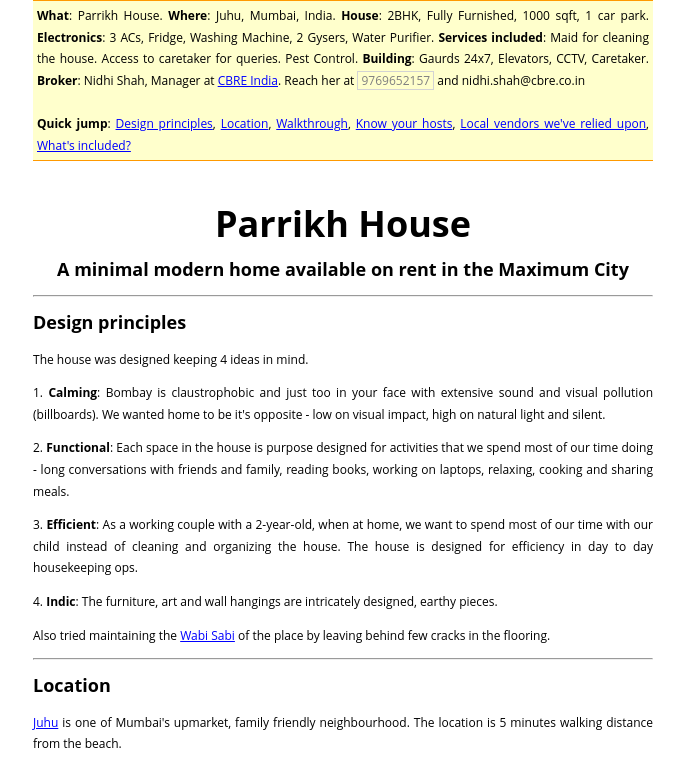
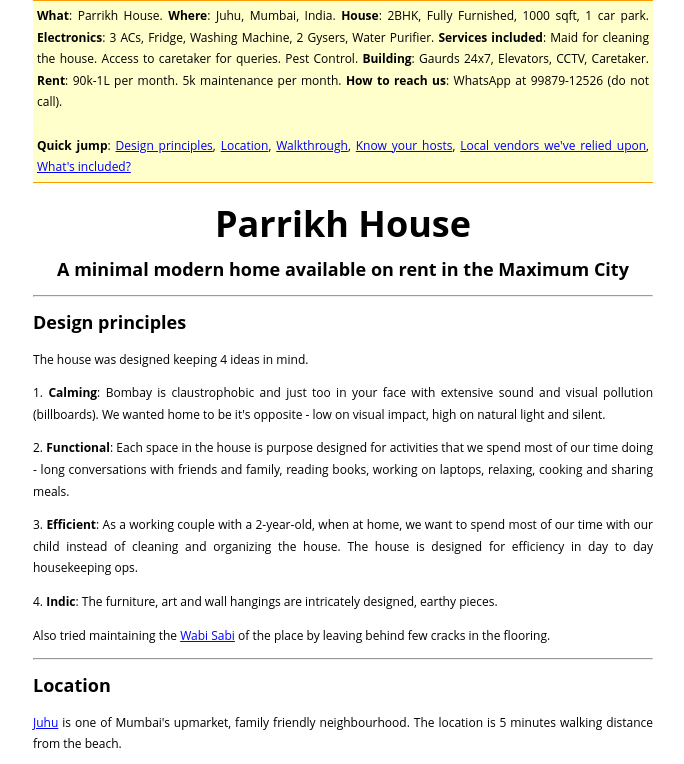
Before and after one commit to dharashah04/juhu, a plain HTML site: page index.html in a window 1280 px wide. Shown: the top 764 px of the page, without its empty margins (297-981 px from the left). Drawn offline with Linux system fonts and the light colour scheme.

Commit message:
updating details

```diff
--- a/index.html
+++ b/index.html
@@ -13,7 +13,8 @@
             <b>Electronics</b>: 3 ACs, Fridge, Washing Machine, 2 Gysers, Water Purifier.
             <b>Services included</b>: Maid for cleaning the house. Access to caretaker for queries. Pest Control.
             <b>Building</b>: Gaurds 24x7, Elevators, CCTV, Caretaker.
-            <b>Broker</b>: Nidhi Shah, Manager at <a href="https://www.cbre.co.in/en" target="_blank">CBRE India</a>. Reach her at <a href="tel:+91-9769652157">9769652157</a> and nidhi.shah@cbre.co.in
+            <b>Rent</b>: 90k-1L per month. 5k maintenance per month.
+            <b>How to reach us</b>: WhatsApp at 99879-12526 (do not call).
             <br/><br/>
             <b>Quick jump</b>: <a href="#design-principles">Design principles</a>, <a href="#location">Location</a>, <a href="#walkthrough">Walkthrough</a>, <a href="#hosts">Know your hosts</a>, <a href="#vendors">Local vendors we've relied upon</a>, <a href="#whats-included">What's included?</a>
           </div>
@@ -147,8 +148,6 @@
           <h3>Hosts</h3>
           <p><a href="https://www.linkedin.com/in/ritvvijparrikh/" target="_blank">Ritvvij Parrikh</a> and <a href="https://www.linkedin.com/in/dhara-parikh/" target="_blank">Dhara Shah</a> are co-founders of data analytics and visualisation agency <a href="http://pykih.com/" target="_blank">pykih</a>. Pykih has served 60+ brands across 7 countries. Our clients include Microsoft, Indian Express, ICICI Lombdard, 500 Startups, 23AndMe, NarendraModi.in, etc. </p>
           <p>Ritvvij's family has owned and lived in this current house for over 30 years. They currently live in New Delhi.</p>
-          <h3>Brokers</h3>
-          <p>Get in touch with us via Nidhi Shah, Manager at <a href="https://www.cbre.co.in/en" target="_blank">CBRE India</a> You can reach her at <a href="tel:+91-9769652157">9769652157</a> and nidhi.shah@cbre.co.in.</p>
           <h3>Support Staff</h3>
           <p>Rohini has worked with the Parrikh family for over 20 years. Her phone number is <a href="tel:+91-9594699507">9594699507</a>. Rohini will help you keep the house clean (mop and sweep the house and bathrooms daily).</p>
           <p>Prem is the building's caretaker. He has been with the building for over a decade. He will act as your local fixer - answering queries.</p>
```
Also changed, not shown: img/hall-overview-balcony.jpeg (deleted), 2 other files.
